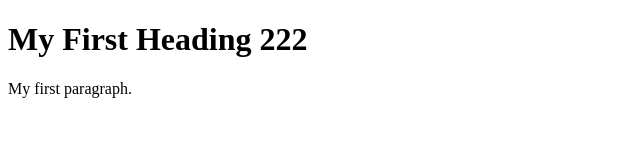
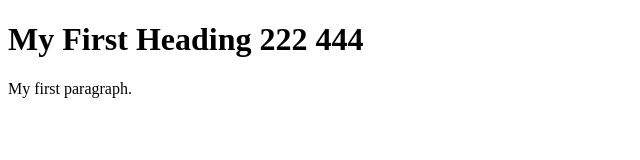
Before and after one commit to yim222/vcs-git-lingar, a plain HTML site: page index.html in a window 1280 px wide. Shown: the full height of the page, 0-640 px from the left. Drawn offline with Linux system fonts and the light colour scheme.

Commit message:
change on task2

```diff
--- a/index.html
+++ b/index.html
@@ -2,7 +2,7 @@
 <html>
 <body>
 
-<h1>My First Heading 222 </h1>
+<h1>My First Heading 222 444</h1>
 <p>My first paragraph.</p>
 
 </body>
```
